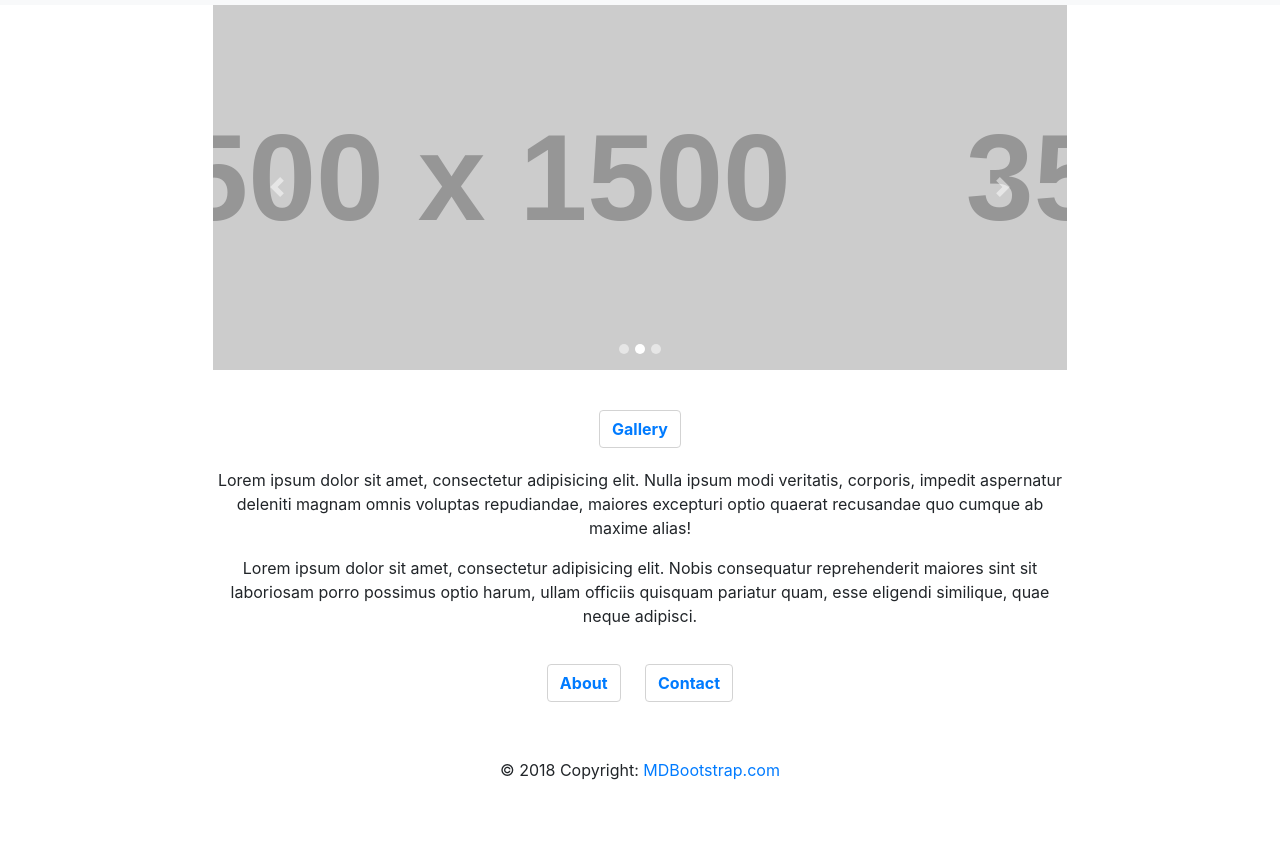
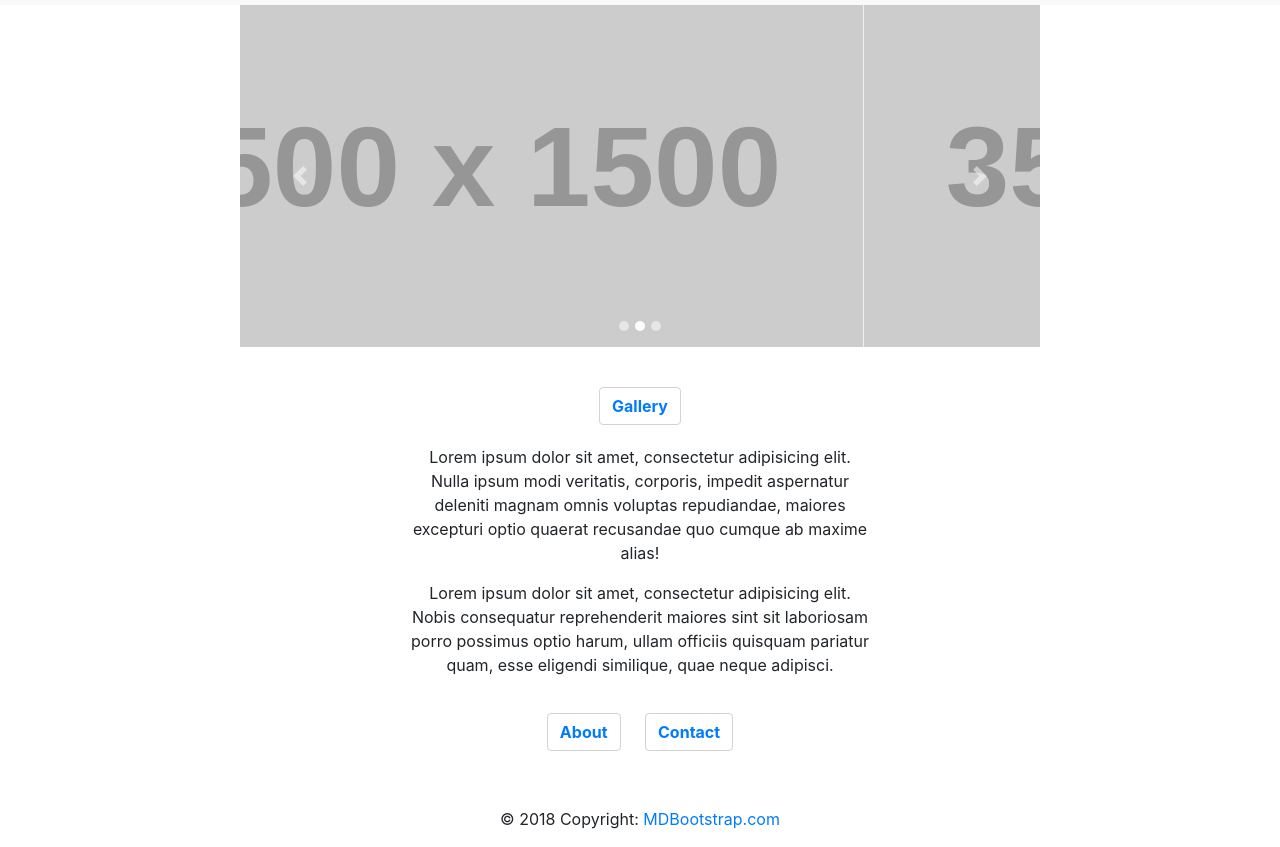
Before and after one commit to thomasam000/Ismael, a plain HTML site: page index.html in a window 1280 px wide. Shown: the part 77-924 px from the top of the page. Before the commit the page ends 875 px from the top, so only its background shows below. Drawn offline with nearby package versions, Linux system fonts and the light colour scheme; placeholder pictures from the web are drawn by us.

Commit message:
next changes

```diff
--- a/style.css
+++ b/style.css
@@ -28,6 +28,7 @@ width:10px !important;
   width: 100%;
   margin: 0 auto;
   box-shadow: 10px, 0px black;
+  max-width: 800px;
 }
 .slideshow {
 margin:auto;
@@ -38,6 +39,7 @@ margin: auto;
 
 }
 #bio {
+  max-width: 500px;
   margin:auto;
   width:70%;
   text-align: center;
```
